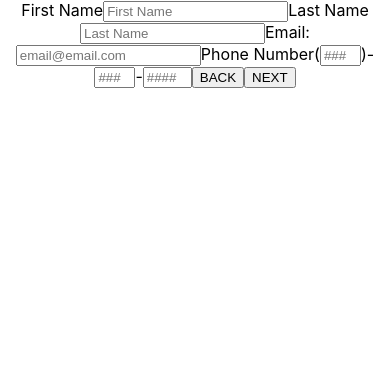
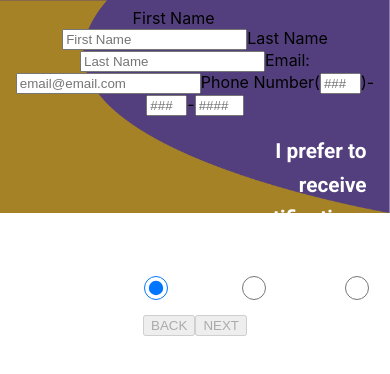
Before and after one commit to KimDuclos/flextogether, a React (Create React App) app: page /tell-more in a window 390 px wide. Shown: the top 374 px of the page. Built offline with nearby package versions, Linux system fonts and the light colour scheme.

Commit message:
set radio email to checked, limited phone input max

```diff
--- a/src/components/progress-button.jsx
+++ b/src/components/progress-button.jsx
@@ -3,9 +3,13 @@ import "./progress-button.scss";
 
 const ProgressButton = (props) => {
   return (
-    <div className="base-prog-button" id={props.id}>
-      <div className="base-prog-button-text">{props.text}</div>
-    </div>
+    <button
+      className="base-prog-button"
+      id={props.id}
+      disabled={props.disabled}
+    >
+      {props.text}
+    </button>
   );
 };
 
--- a/src/tell-more.jsx
+++ b/src/tell-more.jsx
@@ -1,6 +1,15 @@
 import React from "react";
-import { useState } from "react";
+import { useState, useEffect } from "react";
+import { Link } from "react-router-dom";
 import "./tell-more.scss";
+import backgroundImage from "./assets/backgroundImage.png";
+
+const tellMoreBackgroundStyle = {
+  backgroundImage: `url(${backgroundImage})`,
+  backgroundSize: "100%",
+  margin: "0% 0 0 0",
+  display: "inline-block",
+};
 
 const TellMore = () => {
   const [values, setValues] = useState({
@@ -9,19 +18,41 @@ const TellMore = () => {
     email: "",
     phone1: "",
     phone2: "",
-    phone3: ""
+    phone3: "",
   });
 
-  const set = (name) => {
+  const [disabled, setDisabled] = useState(true); // set submit initially to disabled
+
+  // set disabled submit if form not valid
+  useEffect(() => {
+    console.log(values);
+    if (
+      values.firstName !== "" &&
+      values.lastName !== "" &&
+      values.email !== "" &&
+      values.phone1 !== "" &&
+      values.phone2 !== "" &&
+      values.phone3 !== ""
+    ) {
+      setDisabled(false);
+      console.log("link is disabled");
+    } else {
+      setDisabled(true);
+    }
+  }, [values]);
+
+  const set = (userInput) => {
     return ({ target: { value } }) => {
-      setValues((oldValues) => ({ ...oldValues, [name]: value }));
+      setValues((oldValues) => ({ ...oldValues, [userInput]: value }));
     };
   };
 
   return (
+    <div className="tell-more-page" style={tellMoreBackgroundStyle}>
       <form>
-      <label>First Name</label>
+        <label className="contact-form">First Name</label>
         <input
+          className="contact-input"
           value={values.firstName}
           onChange={set("firstName")}
           type="text"
@@ -30,6 +61,7 @@ const TellMore = () => {
         />
         <label>Last Name</label>
         <input
+          className="contact-input"
           value={values.lastName}
           onChange={set("lastName")}
           type="text"
@@ -38,6 +70,7 @@ const TellMore = () => {
         />
         <label>Email:</label>
         <input
+          className="contact-input"
           value={values.email}
           onChange={set("email")}
           type="email"
@@ -48,38 +81,97 @@ const TellMore = () => {
         <label>Phone Number</label>
         (
         <input
-        name="tel1"
+          className="contact-input"
+          value={values.phone1}
+          name="phone1"
           type="tel"
           pattern="[0-9]{3}"
           placeholder="###"
           aria-label="3-digit area code"
           size="2"
-        onChange={set("phone")}
+          onChange={set("phone1")}
+          maxLength="3"
+          required
         />
         )-
         <input
-        name="tel2"
+          className="contact-input"
+          value={values.phone2}
+          name="phone2"
           type="tel"
           pattern="[0-9]{3}"
           placeholder="###"
           aria-label="3-digit prefix"
           size="2"
-        onChange={set("phone")}
-
+          onChange={set("phone2")}
+          maxLength="3"
+          required
         />
         -
         <input
-        name="tel3"
+          className="contact-input"
+          value={values.phone3}
+          name="phone3"
           type="tel"
           pattern="[0-9]{4}"
           placeholder="####"
           aria-label="4-digit number"
           size="3"
-        onChange={set("phone")}
+          onChange={set("phone3")}
+          maxLength="4"
+          required
         />
-      <button type="submit">BACK</button>
-      <button type="submit">NEXT</button>
+        <p className="notification-pref">
+          I prefer to receive notifications by:
+        </p>
+        <div className="notification-buttons">
+          Email
+          <input
+            className="radio-button"
+            type="radio"
+            value="radioEmail"
+            name="contact-selection"
+            id="email-notification"
+            required
+            checked
+          />
+          Text
+          <input
+            className="radio-button"
+            type="radio"
+            value="radioText"
+            name="contact-selection"
+            id="text-notification"
+          />
+          Both
+          <input
+            className="radio-button"
+            type="radio"
+            value="radioBoth"
+            name="contact-selection"
+            id="both-notification"
+          />
+        </div>
+        <Link to="./who-are-you">
+          <button
+            type="submit"
+            disabled={disabled}
+            className="tell-more-progress-button"
+          >
+            BACK
+          </button>
+        </Link>
+        <Link to="./level">
+          <button
+            type="submit"
+            disabled={disabled}
+            className="tell-more-prog-button"
+          >
+            NEXT
+          </button>
+        </Link>
       </form>
+    </div>
   );
 };
 
```
Lines whose indentation alone changed are shown as unchanged.
